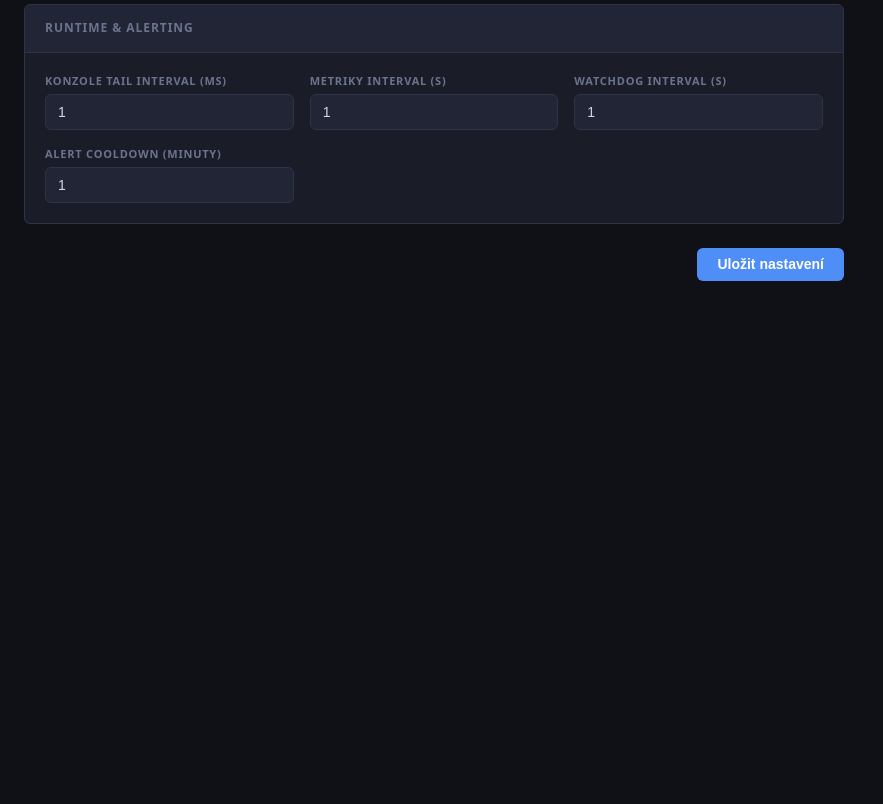
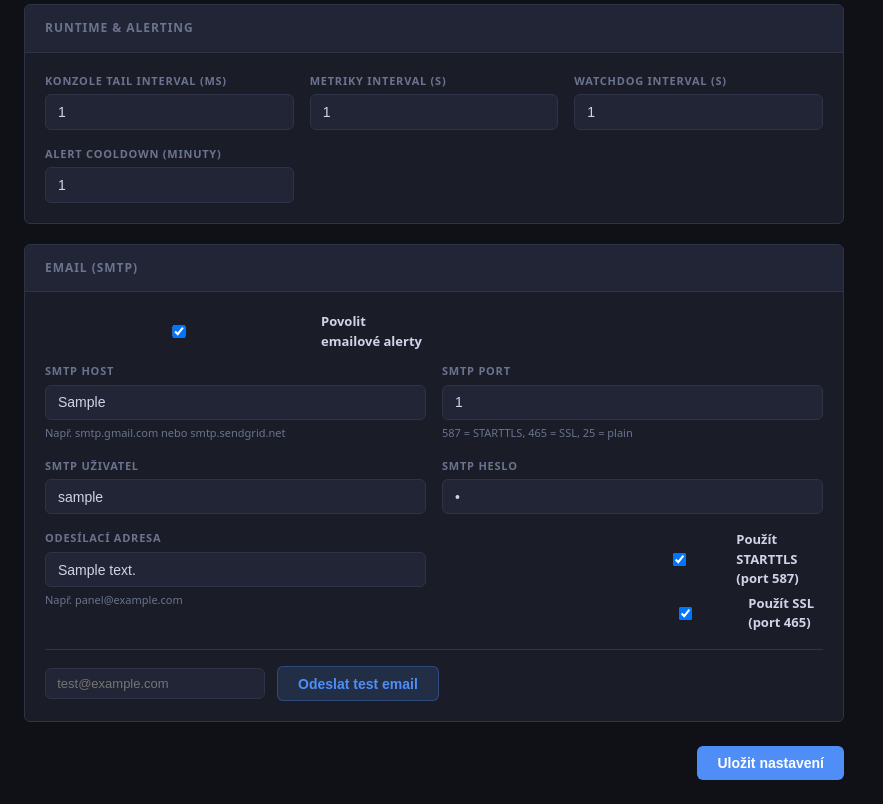
Before and after one commit to Mitelin/gameserver_pannel, a Django app: page /settings/ in a window 1280 px wide. Shown: the part 766-1570 px from the top of the page, without its empty margins (0-883 px from the left). Before the commit the page ends 1047 px from the top, so only its background shows below. Run offline with Django 4.2, Linux system fonts and the light colour scheme; a user stored in the database is signed in; tables that the repository leaves empty hold one stand-in row (values such as "Sample post").

Commit message:
Fáze 8: emailové alerty + SMTP konfigurace
- SystemSettings: nová SMTP pole (host, port, tls/ssl, username, password, from_address, enabled)
- AlertRule: email kanál, email_address pole; webhook_url volitelné (blank=True)
- engine.py: _send_email() přes smtplib ze SystemSettings; send_test_email() helper
- /settings/: SMTP sekce s test email tlačítkem (AJAX POST /settings/test-email/)
- AlertRuleForm: channel select (webhook/email), podmíněná validace; JS přepínání
- rule_edit.html: zobrazí webhook URL nebo email adresu dle zvoleného kanálu

Co-Authored-By: Claude Sonnet 4.6 <noreply@anthropic.com>

```diff
--- a/apps/setup/forms.py
+++ b/apps/setup/forms.py
@@ -152,6 +152,30 @@ class SystemSettingsForm(forms.Form):
         label="Alert cooldown (minuty)", min_value=1, max_value=60, initial=15,
     )
 
+    # ── SMTP ──────────────────────────────────────────────────────────────
+    smtp_enabled      = forms.BooleanField(label="Povolit emailové alerty", required=False)
+    smtp_host         = forms.CharField(
+        label="SMTP host", max_length=256, required=False,
+        help_text="Např. smtp.gmail.com nebo smtp.sendgrid.net",
+        widget=forms.TextInput(attrs={"placeholder": "smtp.gmail.com"}),
+    )
+    smtp_port         = forms.IntegerField(
+        label="SMTP port", initial=587, min_value=1, max_value=65535,
+        help_text="587 = STARTTLS, 465 = SSL, 25 = plain",
+    )
+    smtp_use_tls      = forms.BooleanField(label="Použít STARTTLS (port 587)", required=False, initial=True)
+    smtp_use_ssl      = forms.BooleanField(label="Použít SSL (port 465)", required=False)
+    smtp_username     = forms.CharField(label="SMTP uživatel", max_length=256, required=False)
+    smtp_password     = forms.CharField(
+        label="SMTP heslo", max_length=256, required=False,
+        widget=forms.PasswordInput(render_value=True),
+    )
+    smtp_from_address = forms.EmailField(
+        label="Odesílací adresa", required=False,
+        help_text="Např. panel@example.com",
+        widget=forms.EmailInput(attrs={"placeholder": "panel@example.com"}),
+    )
+
     # Pole zobrazená ve wizardu (krok 3) – ostatní jsou jen v /settings/
     WIZARD_FIELDS = [
         "panel_name", "public_base_url", "timezone", "default_language",
--- a/apps/setup/models.py
+++ b/apps/setup/models.py
@@ -60,6 +60,16 @@ class SystemSettings(models.Model):
         default=15, help_text="Minimální pauza mezi stejnými alerty (minuty)",
     )
 
+    # ── SMTP (email alerty) ───────────────────────────────────────────────
+    smtp_enabled      = models.BooleanField(default=False, help_text="Povolit odesílání emailů")
+    smtp_host         = models.CharField(max_length=256, blank=True, help_text="SMTP server, např. smtp.gmail.com")
+    smtp_port         = models.IntegerField(default=587, help_text="SMTP port (587 = TLS, 465 = SSL, 25 = plain)")
+    smtp_use_tls      = models.BooleanField(default=True, help_text="Použít STARTTLS (port 587)")
+    smtp_use_ssl      = models.BooleanField(default=False, help_text="Použít SSL (port 465)")
+    smtp_username     = models.CharField(max_length=256, blank=True, help_text="Přihlašovací jméno k SMTP")
+    smtp_password     = models.CharField(max_length=256, blank=True, help_text="Heslo k SMTP (uloženo plaintext)")
+    smtp_from_address = models.EmailField(blank=True, help_text="Odesílací adresa, např. panel@example.com")
+
     class Meta:
         verbose_name        = "System Settings"
         verbose_name_plural = "System Settings"
--- a/apps/setup/views.py
+++ b/apps/setup/views.py
@@ -351,3 +351,24 @@ def settings_view(request):
         form = SystemSettingsForm(initial=initial)
 
     return render(request, "settings/index.html", {"form": form, "obj": obj})
+
+
+def test_email_view(request):
+    """POST /settings/test-email/ – pošle testovací email."""
+    from django.contrib.auth.decorators import login_required
+    from django.http import JsonResponse
+    from django.views.decorators.http import require_POST
+
+    if not request.user.is_authenticated or not request.user.is_staff:
+        return JsonResponse({"ok": False, "message": "Přístup odepřen."}, status=403)
+
+    if request.method != "POST":
+        return JsonResponse({"ok": False, "message": "Pouze POST."}, status=405)
+
+    to_address = request.POST.get("email", "").strip()
+    if not to_address:
+        return JsonResponse({"ok": False, "message": "Zadej emailovou adresu."})
+
+    from apps.alerts.engine import send_test_email
+    ok, msg = send_test_email(to_address)
+    return JsonResponse({"ok": ok, "message": msg})
--- a/config/urls.py
+++ b/config/urls.py
@@ -4,7 +4,7 @@ config/urls.py  –  hlavní URL routing
 from django.contrib import admin
 from django.urls import path, include
 from django.contrib.auth import views as auth_views
-from apps.setup.views import settings_view, runtime_status_view
+from apps.setup.views import settings_view, runtime_status_view, test_email_view
 from apps.servers.views import server_create
 
 urlpatterns = [
@@ -16,7 +16,8 @@ urlpatterns = [
     path("accounts/password-change/done/", auth_views.PasswordChangeDoneView.as_view(template_name="registration/password_change_done.html"), name="password_change_done"),
 
     path("setup/",    include("apps.setup.urls")),
-    path("settings/", settings_view,       name="settings"),
+    path("settings/",            settings_view,    name="settings"),
+    path("settings/test-email/", test_email_view,  name="test_email"),
     path("runtime/",  runtime_status_view, name="runtime_status"),
     path("users/",    include("apps.users.urls")),
 
--- a/templates/settings/index.html
+++ b/templates/settings/index.html
@@ -191,9 +191,95 @@
       </div>
     </div>
 
+    {# ── SMTP ─────────────────────────────────────────────── #}
+    <div class="settings-section">
+      <div class="section-head">Email (SMTP)</div>
+      <div class="section-body">
+        <div class="form-grid" style="margin-bottom:.75rem">
+          <div class="form-group" style="flex-direction:row;align-items:center;gap:.5rem">
+            {{ form.smtp_enabled }}
+            <label style="text-transform:none;letter-spacing:0;font-size:13px;color:var(--text)">{{ form.smtp_enabled.label }}</label>
+          </div>
+        </div>
+        <div class="form-grid">
+          <div class="form-group">
+            <label>{{ form.smtp_host.label }}</label>
+            {{ form.smtp_host }}
+            <div class="help-text">{{ form.smtp_host.help_text }}</div>
+            {% for e in form.smtp_host.errors %}<div class="error-text">{{ e }}</div>{% endfor %}
+          </div>
+          <div class="form-group">
+            <label>{{ form.smtp_port.label }}</label>
+            {{ form.smtp_port }}
+            <div class="help-text">{{ form.smtp_port.help_text }}</div>
+          </div>
+          <div class="form-group">
+            <label>{{ form.smtp_username.label }}</label>
+            {{ form.smtp_username }}
+          </div>
+          <div class="form-group">
+            <label>{{ form.smtp_password.label }}</label>
+            {{ form.smtp_password }}
+          </div>
+          <div class="form-group">
+            <label>{{ form.smtp_from_address.label }}</label>
+            {{ form.smtp_from_address }}
+            <div class="help-text">{{ form.smtp_from_address.help_text }}</div>
+            {% for e in form.smtp_from_address.errors %}<div class="error-text">{{ e }}</div>{% endfor %}
+          </div>
+          <div class="form-group" style="justify-content:flex-end;flex-direction:row;align-items:center;gap:1rem">
+            <div style="display:flex;flex-direction:column;gap:.3rem">
+              <div style="flex-direction:row;display:flex;align-items:center;gap:.5rem">
+                {{ form.smtp_use_tls }}
+                <label style="text-transform:none;letter-spacing:0;font-size:13px;color:var(--text)">{{ form.smtp_use_tls.label }}</label>
+              </div>
+              <div style="flex-direction:row;display:flex;align-items:center;gap:.5rem">
+                {{ form.smtp_use_ssl }}
+                <label style="text-transform:none;letter-spacing:0;font-size:13px;color:var(--text)">{{ form.smtp_use_ssl.label }}</label>
+              </div>
+            </div>
+          </div>
+        </div>
+
+        {# Test email #}
+        <div style="margin-top:1rem;padding-top:1rem;border-top:1px solid var(--border);display:flex;align-items:center;gap:.75rem;flex-wrap:wrap">
+          <input type="email" id="test-email-addr" placeholder="test@example.com"
+                 style="background:var(--bg3);border:1px solid var(--border);border-radius:var(--radius);
+                        padding:.45rem .7rem;font-size:13px;color:var(--text);width:220px;outline:none">
+          <button type="button" class="btn" id="btn-test-email"
+                  style="background:rgba(79,142,247,.15);color:#4f8ef7;border:1px solid rgba(79,142,247,.3)">
+            Odeslat test email
+          </button>
+          <span id="test-email-result" style="font-size:12px"></span>
+        </div>
+      </div>
+    </div>
+
     <div class="settings-actions">
       <button type="submit" class="btn btn-primary">Uložit nastavení</button>
     </div>
   </form>
 </div>
+
+{% block extra_js %}
+<script>
+document.getElementById("btn-test-email").addEventListener("click", async function(){
+  const addr = document.getElementById("test-email-addr").value.trim();
+  const res  = document.getElementById("test-email-result");
+  if(!addr){ res.textContent="Zadej emailovou adresu."; res.style.color="var(--red)"; return; }
+  this.disabled = true; res.textContent = "Odesílám…"; res.style.color = "var(--text-dim)";
+  try{
+    const r = await fetch("/settings/test-email/", {
+      method: "POST",
+      headers: {"X-CSRFToken": "{{ csrf_token }}", "Content-Type": "application/x-www-form-urlencoded"},
+      body: "email=" + encodeURIComponent(addr),
+    });
+    const d = await r.json();
+    res.textContent = d.message;
+    res.style.color = d.ok ? "#22c55e" : "var(--red)";
+  } catch(e){ res.textContent = "Chyba sítě."; res.style.color = "var(--red)"; }
+  this.disabled = false;
+});
+</script>
 {% endblock %}
+{% endblock %}
```
Also changed, not shown: apps/alerts/engine.py (+63 -0 lines), apps/alerts/forms.py (+13 -6 lines), apps/alerts/models.py (+4 -3 lines), templates/alerts/rule_edit.html (+27 -4 lines), apps/alerts/migrations/0003_email_channel.py (added), apps/setup/migrations/0002_smtp_config.py (added).
